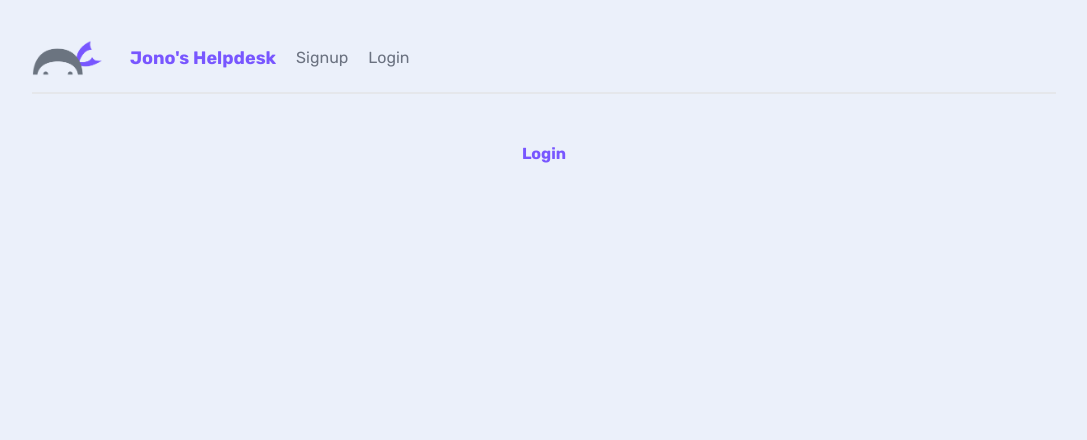
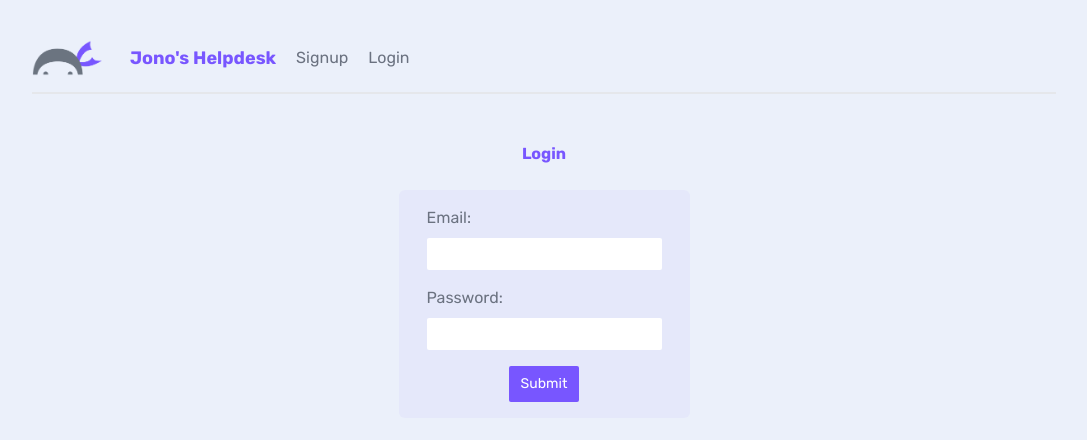
Before and after one commit to jono-rams/next-helpdesk, a Next.js app: page /login in a window 1280 px wide. Shown: the top 440 px of the page, without its empty margins (96-1183 px from the left). Built offline with nearby package versions, Linux system fonts and the light colour scheme.

Commit message:
Auth Forms

```diff
--- /dev/null
+++ b/app/(auth)/AuthForm.jsx
@@ -0,0 +1,22 @@
+"use client"
+
+import { useState } from "react";
+
+export default function AuthForm({ handleSubmit }) {
+  const [email, setEmail] = useState("");
+  const [password, setPassword] = useState("");
+
+  return (
+    <form onSubmit={(e) => handleSubmit(e, email, password)}>
+      <label>
+        <span>Email:</span>
+        <input type="email" name="email" value={email} onChange={(e) => setEmail(e.target.value)} required />
+      </label>
+      <label>
+        <span>Password:</span>
+        <input type="password" name="password" value={password} onChange={(e) => setPassword(e.target.value)} required />
+      </label>
+      <button className="btn-primary">Submit</button>
+    </form>
+  )
+}
--- a/app/(auth)/login/page.jsx
+++ b/app/(auth)/login/page.jsx
@@ -1,7 +1,18 @@
+"use client"
+
+import AuthForm from "../AuthForm";
+
 export default function Login() {
+  const handleSubmit = async (e, email, password) => {
+    e.preventDefault();
+    console.log('user login', email, password);
+  }
+
   return (
     <main>
       <h2 className="text-center">Login</h2>
+
+      <AuthForm handleSubmit={handleSubmit} />
     </main>
   )
 }
--- a/app/(auth)/signup/page.jsx
+++ b/app/(auth)/signup/page.jsx
@@ -1,7 +1,18 @@
+"use client"
+
+import AuthForm from "../AuthForm";
+
 export default function Signup() {
+  const handleSubmit = async (e, email, password) => {
+    e.preventDefault();
+    console.log('user signup', email, password);
+  }
+
   return (
     <main>
       <h2 className="text-center">Sign Up</h2>
+
+      <AuthForm handleSubmit={handleSubmit} />
     </main>
   )
 }
```
